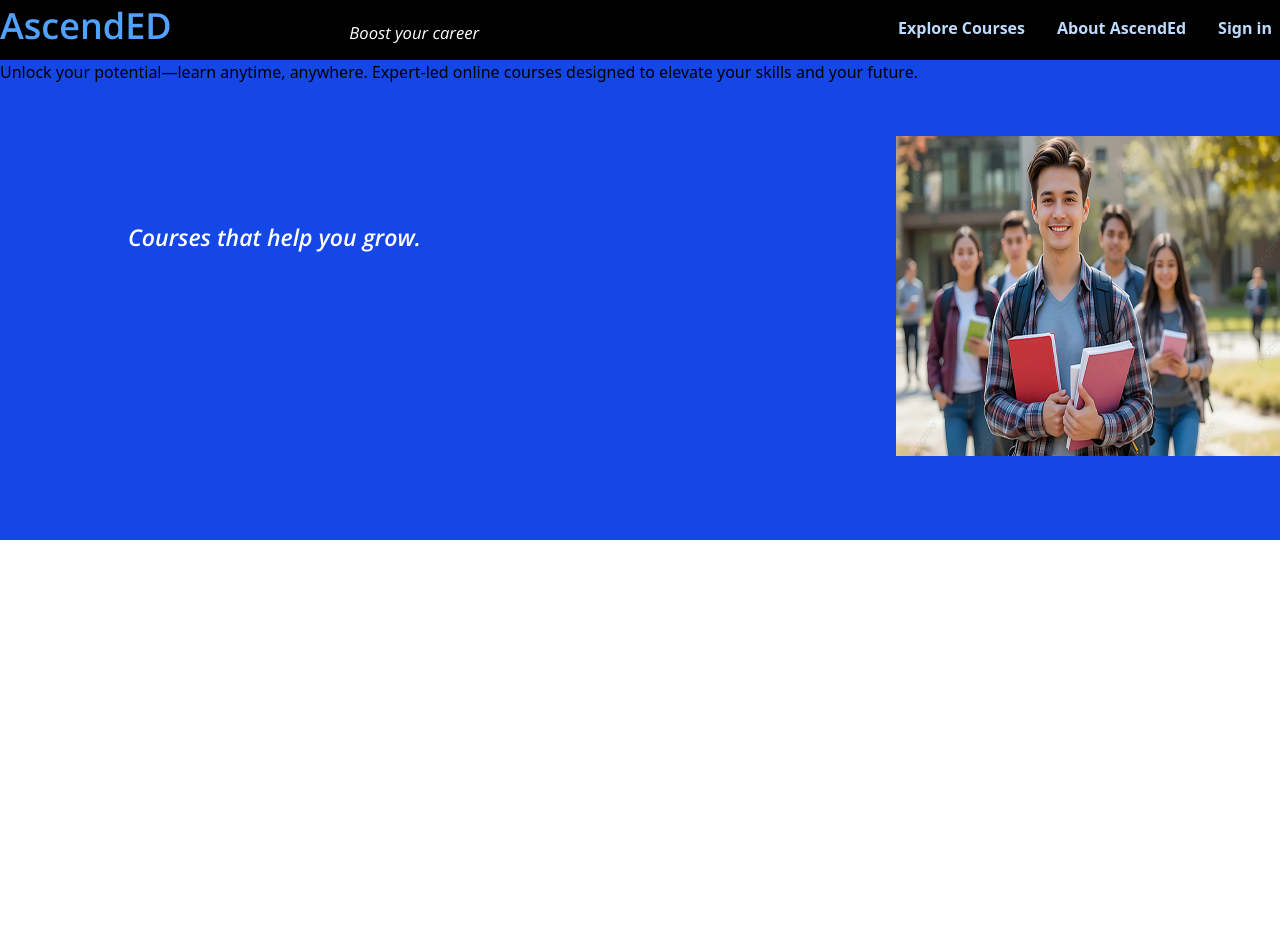
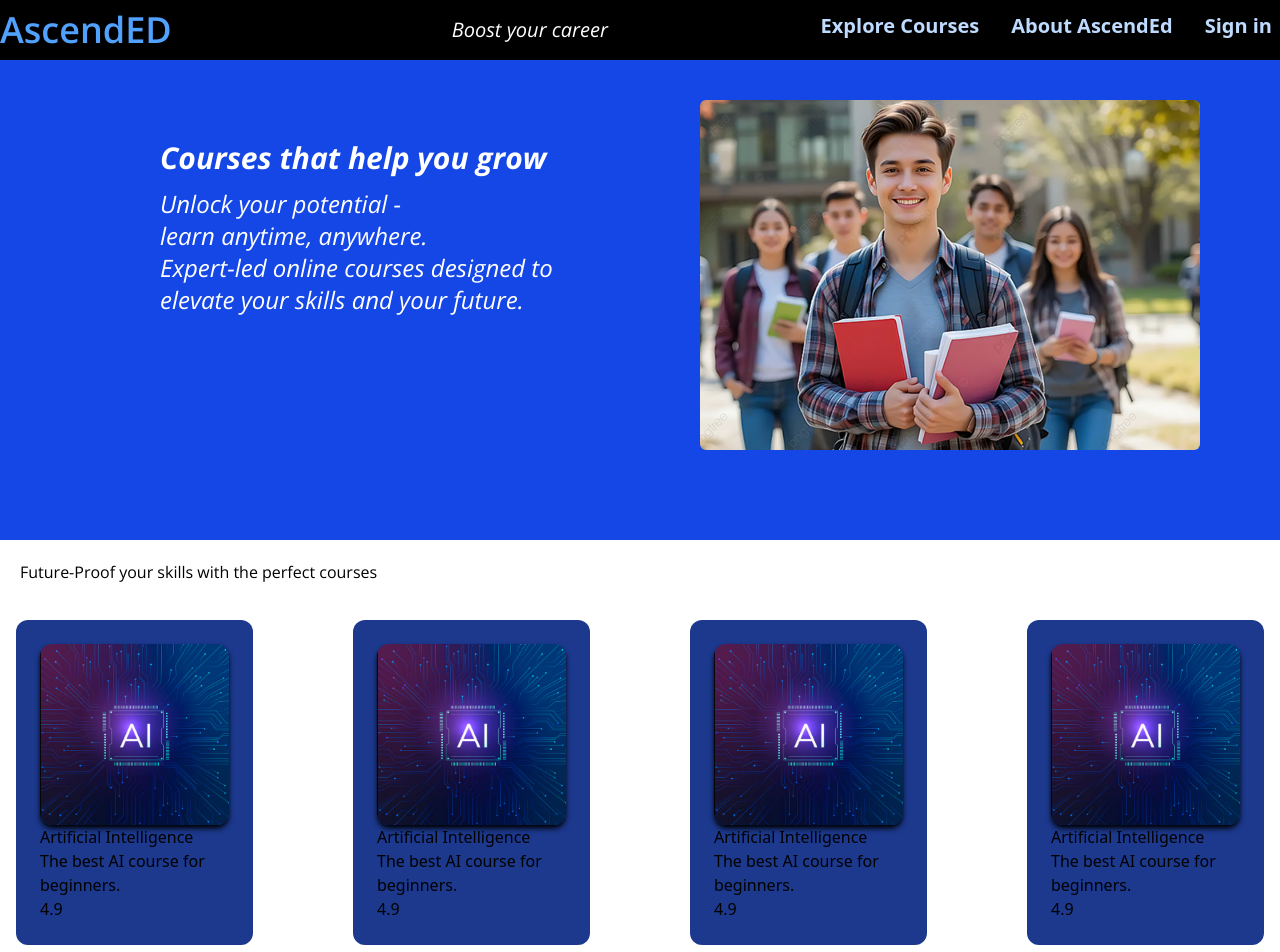
Before and after one commit to ubd99/AscendEd, a React (Vite) app: page / in a window 1280 px wide. Shown: the top 952 px of the page. Before the commit the page ends 800 px from the top, so only its background shows below. Built offline with nearby package versions, Linux system fonts and the light colour scheme.

Commit message:
commit 3

```diff
--- /dev/null
+++ b/src/Components/CourseCard.tsx
@@ -0,0 +1,19 @@
+interface courseinfo{
+    imgSrc : string,
+    name : string,
+    description : string,
+    rating : number,
+    className? : string,
+}
+
+const Course_card = ({imgSrc, name, description, rating, className=""}: courseinfo) =>{
+    return (
+        <div className={`rounded-sm md:rounded-md lg:rounded-lg xl:rounded-xl p-3 xl:p-6 w-50 md:w-70 lg:w-80 xl:w-90 bg-blue-900 ${className}`}>
+            <img src={imgSrc} className=" w-full rounded-xl shadow-md shadow-black"></img>
+            <p>{name}</p>
+            <p>{description}</p>
+            <p>{rating}</p>
+        </div>
+    )
+}
+export {Course_card}
--- a/src/Components/Home.tsx
+++ b/src/Components/Home.tsx
@@ -1,12 +1,20 @@
-import {Navbar} from './Navbar'
+import {Navbar} from './Navbar';
+import { Course_card } from './CourseCard';
 const Home = ()=>{
     return (
         <div className='h-screen w-full'>
             <Navbar/>
-            <div className='bg-blue-700 h-[clamp(40vh,_60vh,_60vh)] relative'>
-                <img src='./src/assets/Home.png' className='h-[clamp(30vh,_40vh,_40vh)] w-[clamp(20vw,_30vw,_30vw)] absolute top-[clamp(5vh,_9.5vh,_9.5vh)] left-[clamp(60vw,_70vw,_70vw)] pr-[clamp(10vw)]'></img>
-                <p className='text-white text-[clamp(1vw,_1.8vw,_1.8vw)] font-semibold absolute font-opensans left-[clamp(5vw,_10vw,_10vw)] top-[clamp(10vh,_20vh,_20vh)] italic'>Courses that help you grow.</p>
-                <p>Unlock your potential—learn anytime, anywhere. Expert-led online courses designed to elevate your skills and your future.</p>
+            <div className='bg-blue-700 h-80 xl:h-120 relative'>
+                <img src='./src/assets/Home.png' className="absolute w-[250px] sm:w-[300px] md:w-[350px] lg:w-[400px] xl:w-[500px] h-[180px] sm:h-[200px] md:h-[240px] xl:h-[350px] right-1 md:right-7 lg:right-20 top-13 md:top-10 object-cover rounded-md"></img>
+                <p className='text-white text-[14px] sm:text-base md:text-xl xl:text-3xl italic font-bold font-opensans top-15 md:top-12 xl:top-20 left-3 sm:left-10 md:left-15 xl:left-40 absolute'>Courses that help you grow</p>
+                <p className='text-white text-[14px] sm:text-base md:text-[19px] xl:text-2xl italic font-normal font-opensans top-25 xl:top-32 left-5 sm:left-11 md:left-16 xl:left-40 w-45 md:w-60 xl:w-100 absolute'>Unlock your potential -<br/>learn anytime, anywhere.<br/>Expert-led online courses designed to elevate your skills and your future.</p>
+            </div>
+            <p className='p-5 text-base font-opensans'>Future-Proof your skills with the perfect courses</p>
+            <div className='flex p-4 space-x-8 lg:space-x-15 xl:space-x-25 justify-center'>
+                <Course_card imgSrc='./src/assets/AI.png' name='Artificial Intelligence' description='The best AI course for beginners.' rating={4.9}></Course_card>
+                <Course_card imgSrc='./src/assets/AI.png' name='Artificial Intelligence' description='The best AI course for beginners.' rating={4.9}></Course_card>
+                <Course_card className='hidden sm:block' imgSrc='./src/assets/AI.png' name='Artificial Intelligence' description='The best AI course for beginners.' rating={4.9}></Course_card>
+                <Course_card className='hidden lg:block' imgSrc='./src/assets/AI.png' name='Artificial Intelligence' description='The best AI course for beginners.' rating={4.9}></Course_card>
             </div>
         </div>
     )
--- a/src/Components/Navbar.tsx
+++ b/src/Components/Navbar.tsx
@@ -2,11 +2,11 @@ import { Link } from "react-router-dom"
 
 const Navbar = () => {
     return(
-        <div className=" bg-black sm:h-5 md:h-10 lg:h-15">
-            <nav className="flex space-x-6 sm:pt-0.5 md:pt-1 lg:pt-1.5">
+        <div className=" bg-black sm:h-5 md:h-10 lg:h-15 min-h-10 overflow-auto">
+            <nav className="flex space-x-6 sm:pt-0.5 md:pt-1 lg:pt-1">
                 <Link to="/"><p className="logo">AscendED</p></Link>
-                <p className="text-white text-[clamp(10px,_1.3vw,_20px)] font-opensans pt-[clamp(0.5vh,_2vh,_15px)] pl-[clamp(2vw,_12vw,_12vw)] pr-[clamp(3vw,_15vw,_15vw)] italic">Boost your career</p>
-                <div className="justify-end flex ml-auto space-x-8 pr-2">
+                <p className="text-white whitespace-nowrap lg:text-xl md:text-base sm:text-sm text-[12px] font-opensans pt-2 sm:pt-1.3 md:pt-1 lg:pt-3 lg:pl-64 md:pl-40 sm:pl-20 sm:pr-1 md:pr-7 lg:pr-10 italic">Boost your career</p>
+                <div className="justify-end flex ml-auto space-x-8 pr-2 sm:pl-5">
                     <Link to="/"><p className="navbarText">Explore Courses</p></Link>
                     <Link to="/"><p className="navbarText">About AscendEd</p></Link>
                     <Link to="/"><p className="navbarText">Sign in</p></Link>
--- a/src/index.css
+++ b/src/index.css
@@ -6,9 +6,9 @@
 }
 
 .logo{
-  @apply sm:text-xl md:text-2xl lg:text-4xl text-blue-400 font-semibold font-opensans
+  @apply text-xl pt-1.5 sm:pt-1 md:pt-0 lg:pt-1.5 sm:text-xl md:text-2xl lg:text-4xl text-blue-400 font-semibold font-opensans
 }
 
 .navbarText{
-  @apply text-[clamp(10px,_1.25vw,_20px)] text-blue-200 font-semibold pt-[clamp(0.25vw,_0.75vw,_0.75vw)]
+  @apply lg:text-xl md:text-base sm:text-sm text-[12px] text-blue-200 font-semibold whitespace-nowrap pt-2 md:pt-0.5 lg:pt-2
 }
--- a/vite.config.ts
+++ b/vite.config.ts
@@ -9,6 +9,6 @@ export default defineConfig({
     tailwindcss()
   ],
   server: {
-    hmr : false,
+    hmr : true,
   }
 })
```
Also changed, not shown: src/assets/AI.png (added).
